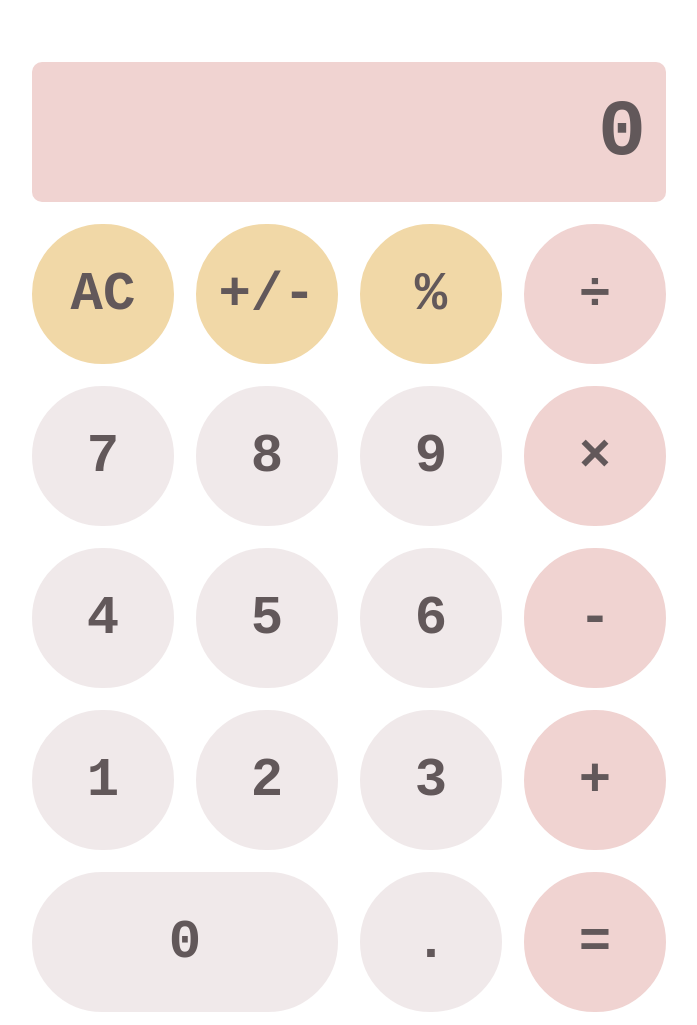
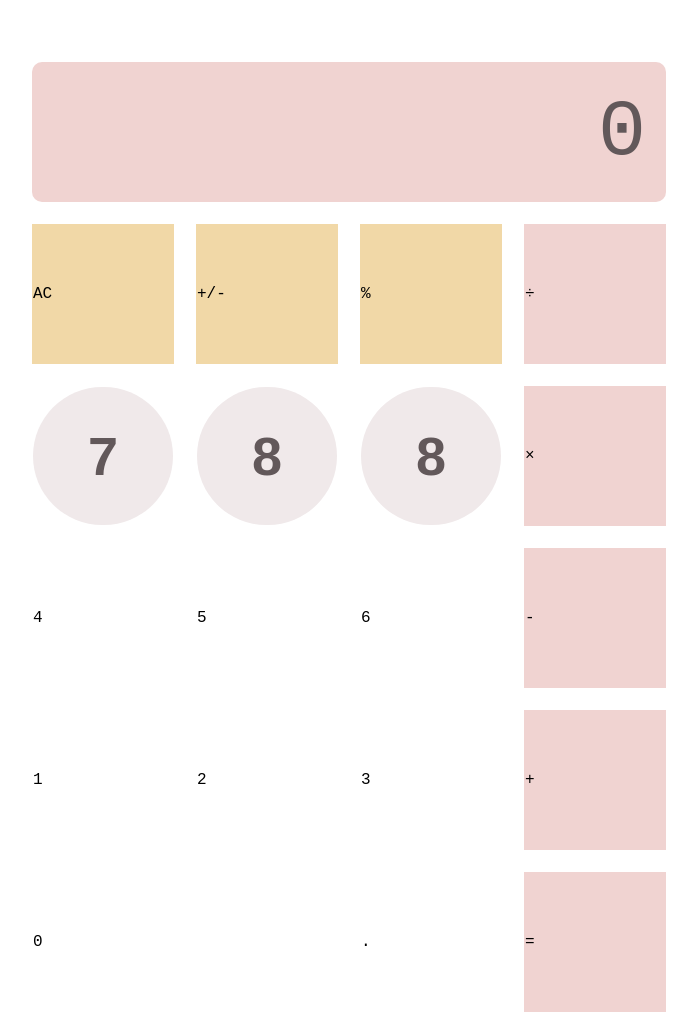
Before and after one commit to ray-o-0509/dentaku, a plain HTML site: page index.html in a window 1280 px wide. Shown: the whole page, without its empty margins (291-988 px from the left). Drawn offline with Linux system fonts and the light colour scheme.

Commit message:
Add files via upload

```diff
--- a/css/style.css
+++ b/css/style.css
@@ -11,12 +11,19 @@ table{
 td{
     width: 140px;
     height: 160px;
+    border: 10px solid white;
+}
+
+button{
+    width: 100%;
+    height: 100%;
+    background-color: transparent;
+    border: none;
     font-size: 54px;
     color: #62585A;
     text-align: center;
     background-color: #f0e9ea;
     font-weight: 600;
-    border: 10px solid white;
     border-radius: 80px;
 }
 .td_orange{
--- a/index.html
+++ b/index.html
@@ -21,9 +21,21 @@
 			<td class="td_orange" id="kigou_td_w" onclick="clickKigou('/')">÷</td>
 		</tr>
 		<tr>
-			<td onclick="clickNumber(7)">7</td>
-			<td onclick="clickNumber(8)">8</td>
-			<td onclick="clickNumber(9)">9</td>
+			<td>
+				<button onclick="clickNumber(7)">
+					7
+				</button>
+			</td>
+			<td>
+				<button onclick="clickNumber(8)">
+					8
+				</button>
+			</td>
+			<td>
+				<button onclick="clickNumber(9)">
+					8
+				</button>
+			</td>
 			<td class="td_orange" id="kigou_td_k" onclick="clickKigou('*')">×</td>
 		</tr>
 		<tr>
```
